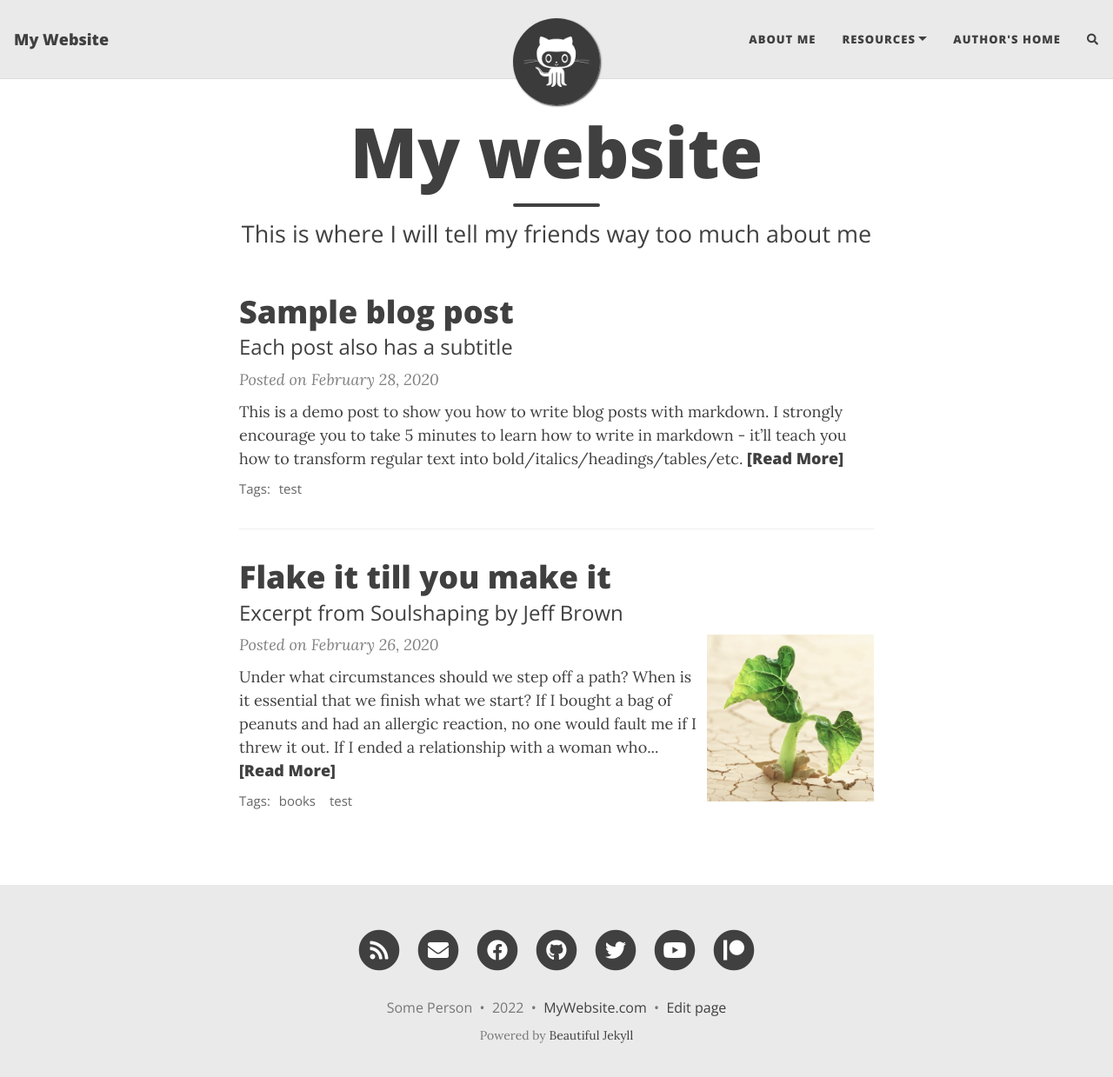
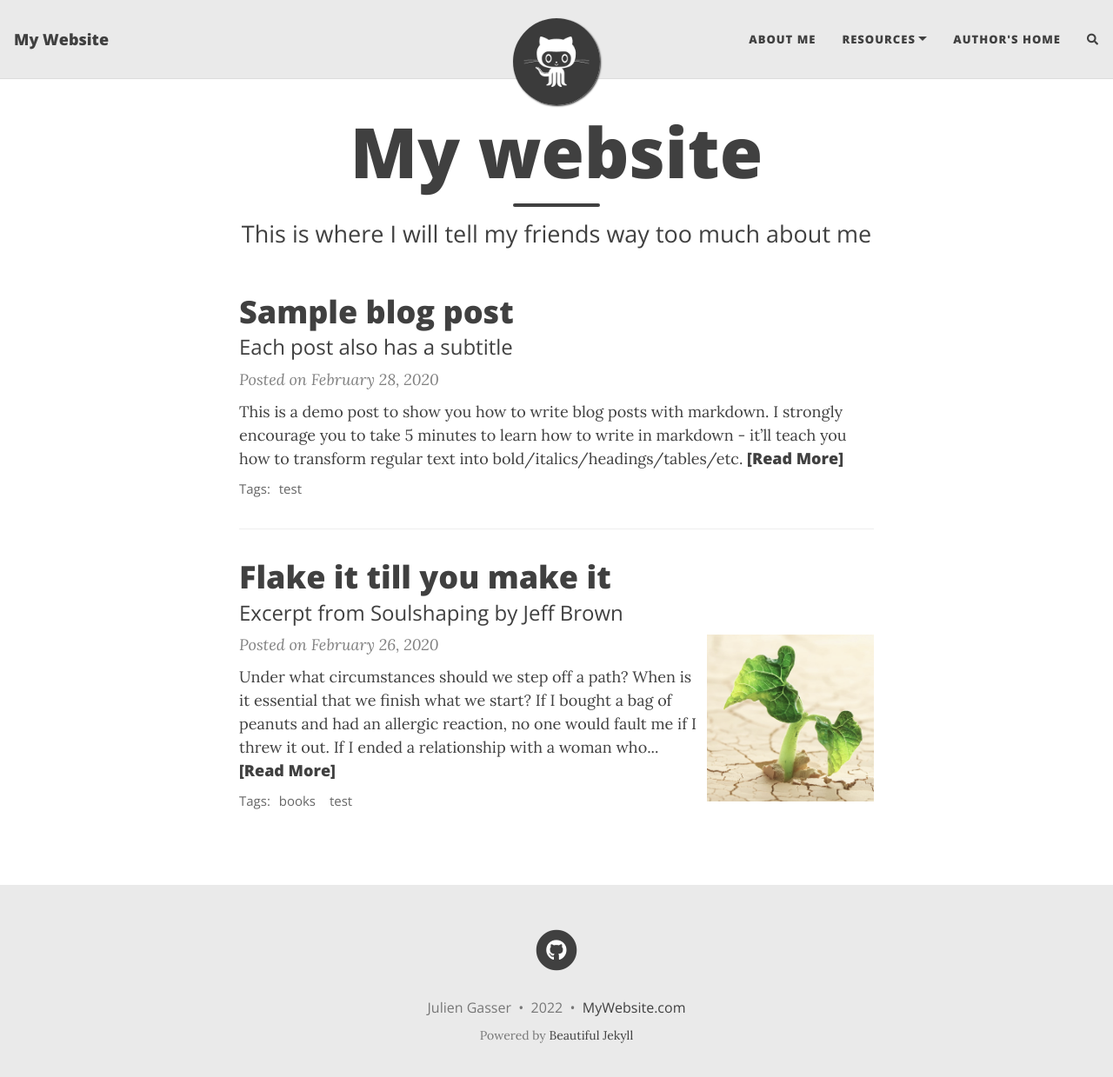
Before and after one commit to JulienGasser/ADA_4mousquetaires, a Jekyll site: the page built from index.html, in a window 1280 px wide and 1252 px high. Shown: the top 1239 px of the window at 87% size. Built offline with Jekyll 4.4.1, drawn with Linux system fonts in a browser that asks for light colours; nearby versions of some CDN libraries; the list of posts is cut into pages by our own code; comment, search, counter and statistics services are not loaded; part of the change alters nothing that is shown.

Commit message:
initial config

```diff
--- a/_config.yml
+++ b/_config.yml
@@ -13,7 +13,7 @@
 title: My Website
 
 # Your name to show in the footer
-author: Some Person
+author: Julien Gasser
 
 ###############################################
 # --- List of links in the navigation bar --- #
@@ -49,13 +49,13 @@ round-avatar: true
 # Select the social network links that you want to show in the footer.
 # Uncomment the links you want to show and add your information to each one.
 social-network-links:
-  email: "someone@example.com"
-  rss: true  # remove this line if you don't want to show an RSS link at the bottom
-  facebook: deanattali
+#  email: "someone@example.com"
+#  rss: true  # remove this line if you don't want to show an RSS link at the bottom
+#  facebook: deanattali
   github: daattali
-  twitter: daattali
-  patreon: DeanAttali
-  youtube: c/daattali
+#  twitter: daattali
+#  patreon: DeanAttali
+#  youtube: c/daattali
 #  medium: yourname
 #  reddit: yourname
 #  linkedin: daattali
@@ -79,7 +79,7 @@ social-network-links:
 
 # If you want your website to generate an RSS feed, provide a description
 # The URL for the feed will be https://<your_website>/feed.xml
-rss-description: This website is a virtual proof that I'm awesome
+#rss-description: This website is a virtual proof that I'm awesome
 
 ###########################
 # --- General options --- #
@@ -87,9 +87,9 @@ rss-description: This website is a virtual proof that I'm awesome
 
 # Select which social network share links to show in posts
 share-links-active:
-  twitter: true
-  facebook: true
-  linkedin: true
+  twitter: false
+  facebook: false
+  linkedin: false
   vk: false
 
 # How to display the link to your website in the footer
@@ -109,7 +109,7 @@ feed_show_tags: true
 post_search: true
 
 # Add a button in the footer to edit the current page. Only works if your website is hosted on GitHub
-edit_page_button: true
+edit_page_button: false
 
 # Allow sub-menu items (second-level navigation menu items) to be longer than the top-level menu
 # If this setting is off, then long sub-menu words might get cut off
```
